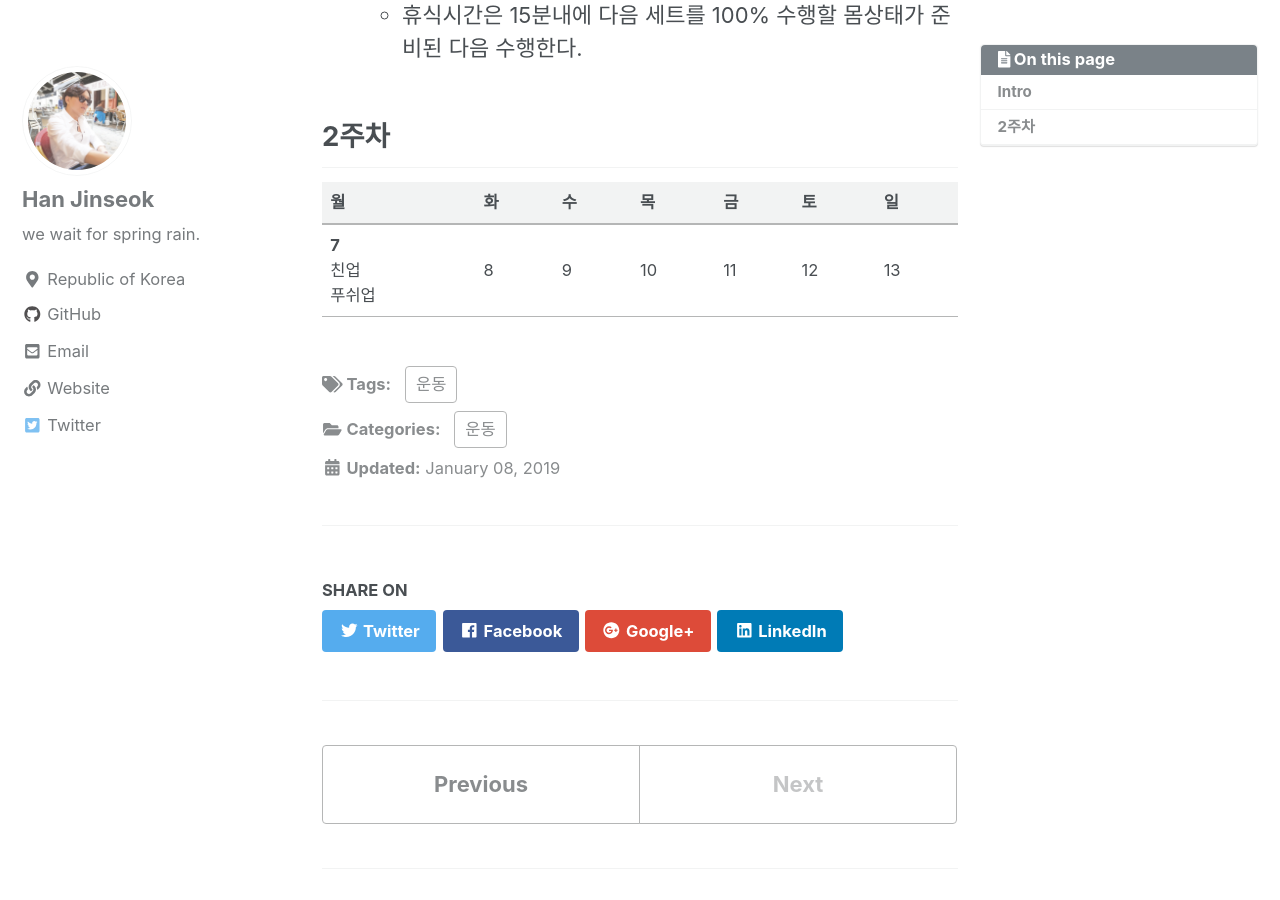
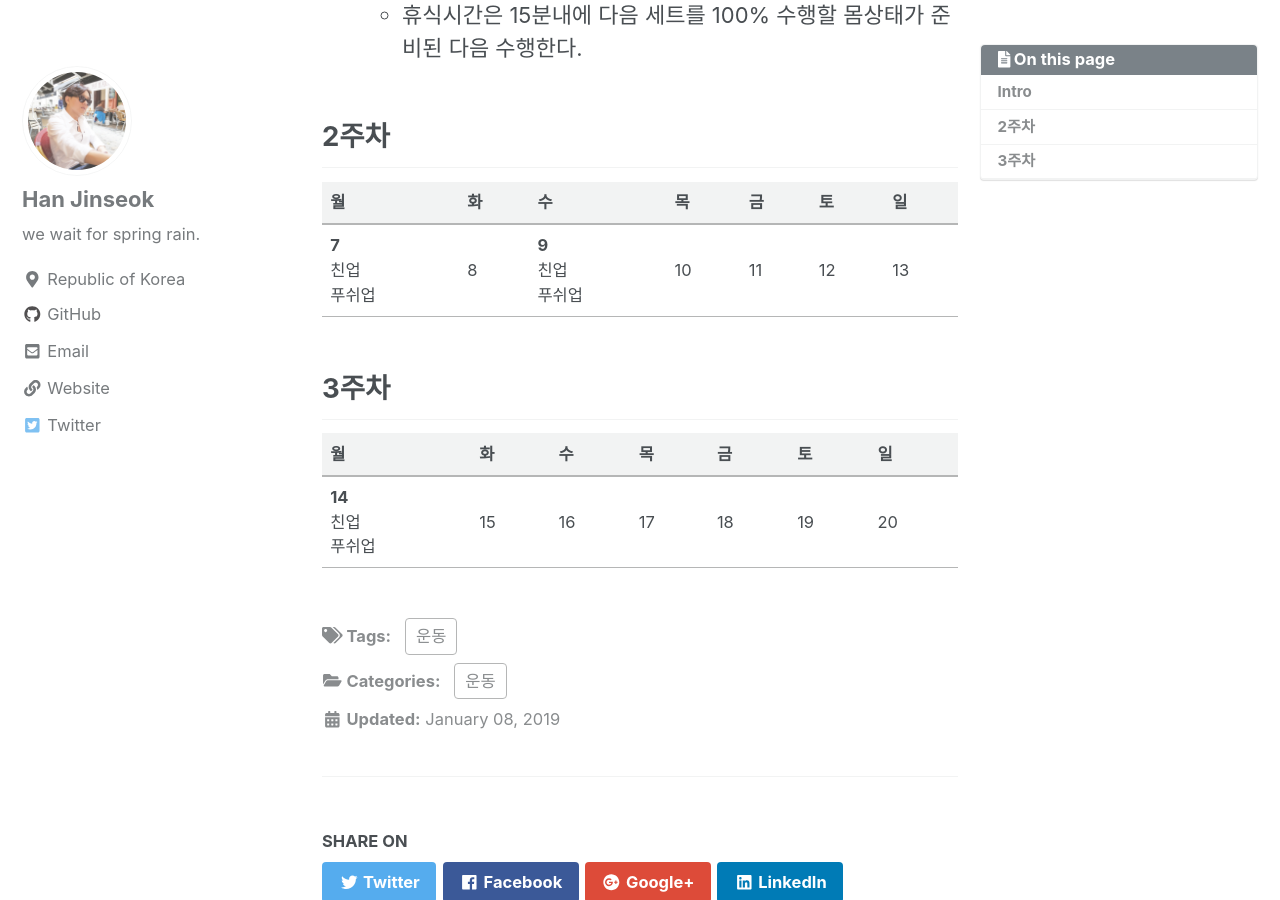
Before and after one commit to moregorenine/moregorenine.github.io, a Jekyll site: the page built from _posts/exercise/2019-01-08-exercise.md, in a window 1280 px wide and 900 px high, scrolled down 524 px. Built offline with Jekyll 4.4.1, drawn with Linux system fonts in a browser that asks for light colours; nearby versions of some CDN libraries; comment, search, counter and statistics services are not loaded; a style sheet for code colours, icons or effects is not loaded.

Commit message:
Update 2019-01-08-exercise.md

```diff
--- a/_posts/exercise/2019-01-08-exercise.md
+++ b/_posts/exercise/2019-01-08-exercise.md
@@ -21,4 +21,10 @@ toc_sticky: true
 
 | 월 | 화 | 수 | 목 | 금 | 토 | 일 |
 |:---|:---|:---|:---|:---|:---|:---|
-| **7**<br>친업<br>푸쉬업  | 8 | 9 | 10 | 11 | 12 | 13 |
+| **7**<br>친업<br>푸쉬업  | 8 | **9**<br>친업<br>푸쉬업 | 10 | 11 | 12 | 13 |
+
+## 3주차
+
+| 월 | 화 | 수 | 목 | 금 | 토 | 일 |
+|:---|:---|:---|:---|:---|:---|:---|
+| **14**<br>친업<br>푸쉬업  | 15 | 16 | 17 | 18 | 19 | 20 |
```
